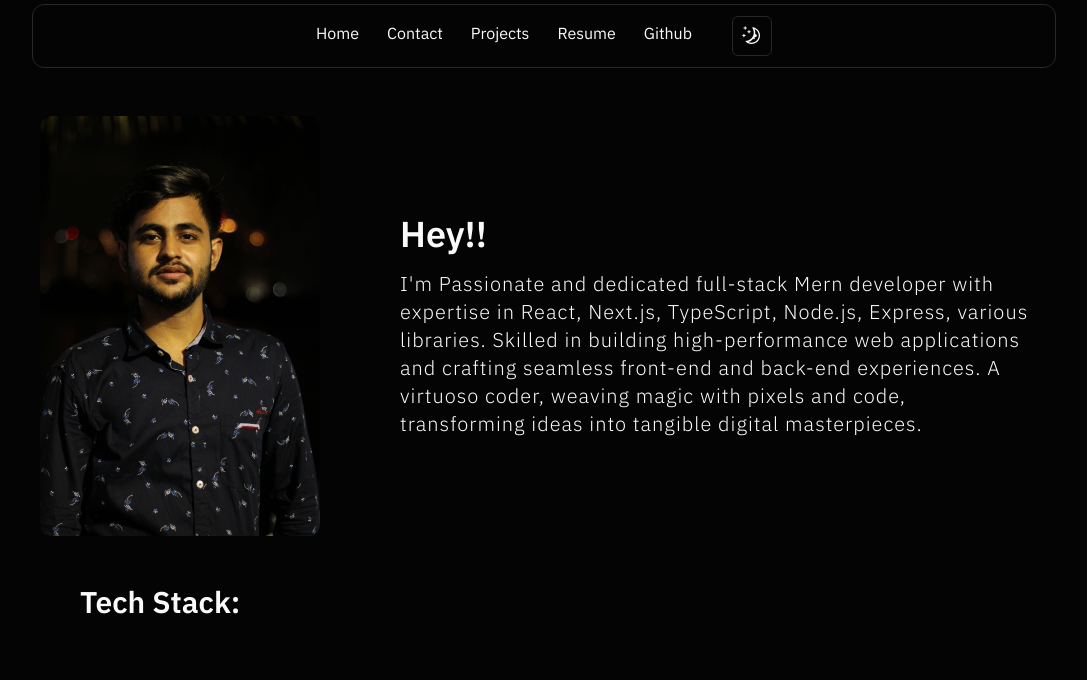
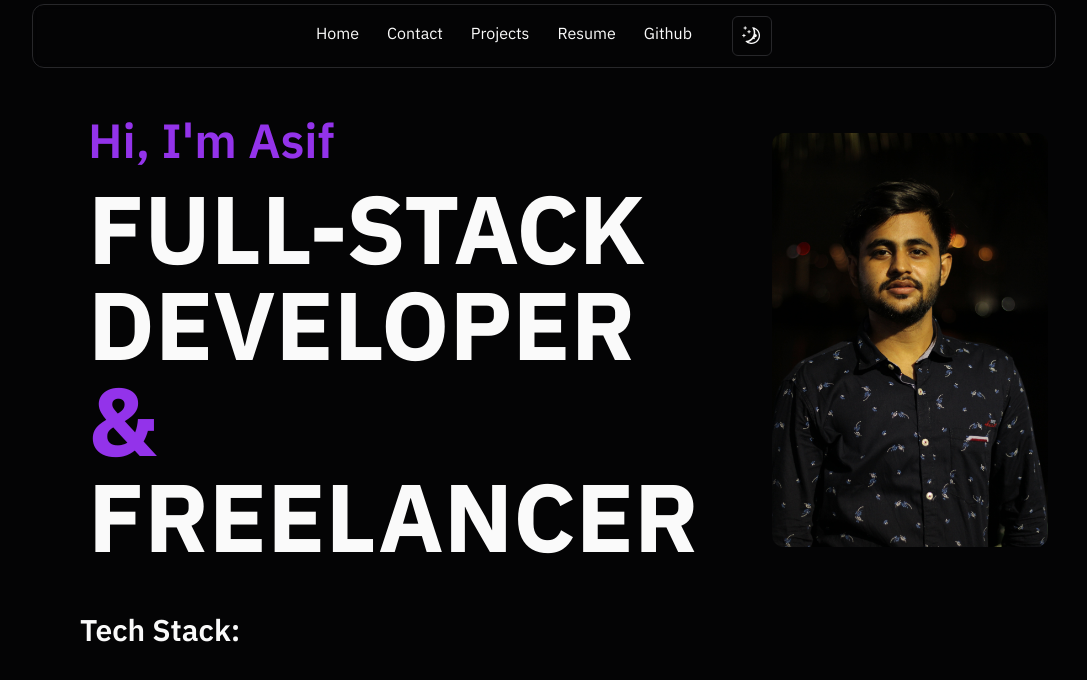
Before and after one commit to Asif-28/asif-portfolio, a Next.js app: page / in a window 1280 px wide. Shown: the top 680 px of the page, without its empty margins (96-1183 px from the left). Built offline with nearby package versions, Linux system fonts and the light colour scheme.

Commit message:
about sec

```diff
--- a/src/components/sections/HomePage/About.tsx
+++ b/src/components/sections/HomePage/About.tsx
@@ -7,13 +7,32 @@ import EmailIcon from "@mui/icons-material/Email";
 const About = () => {
   return (
     <section className="section ">
-      <div className="absolute  sm:hidden ml-1 bg-slate-300 dark:bg-slate-600 backdrop-blur-sm flex flex-col items-center justify-between gap-6 h-48 py-4 rounded-xl w-8 mt-20">
+      <div className="absolute sm:hidden ml-1 bg-slate-300 dark:bg-slate-600 backdrop-blur-sm flex flex-col items-center justify-between gap-6 h-48 py-4 rounded-xl w-8 mt-20">
         <InstagramIcon className="cursor-pointer" sx={{ fontSize: "1.4rem" }} />
         <GitHubIcon className="cursor-pointer" sx={{ fontSize: "1.4rem" }} />
         <LinkedInIcon className="cursor-pointer" sx={{ fontSize: "1.4rem" }} />
         <EmailIcon className="cursor-pointer" sx={{ fontSize: "1.4rem" }} />
       </div>
       <div className="flex flex-col sm:flex-row justify-center items-center gap-8 py-8 sm:py-12 sm:px-2">
+        <div className="sm:w-4/6 px-3 space ">
+          <h1 className="text-2xl sm:text-5xl pb-4 font-semibold text-purple-600">
+            Hi, I&apos;m Asif
+          </h1>
+          <div className="uppercase text-4xl md:text-8xl font-extrabold">
+            <p className="">Full-Stack Developer</p>
+            <p className="text-purple-600">&</p>
+            <p>Freelancer</p>
+          </div>
+          {/* <p className="text-[15px] sm:text-xl tracking-wider leading-relaxed font-light">
+            I&apos;m Passionate and dedicated full-stack Mern developer with
+            expertise in React, Next.js, TypeScript, Node.js, Express, various
+            libraries. Skilled in building high-performance web applications and
+            crafting seamless front-end and back-end experiences. A virtuoso
+            coder, weaving magic with pixels and code, transforming ideas into
+            tangible digital masterpieces.
+          </p> */}
+        </div>
+        <div>
           <Image
             className="rounded-xl hidden sm:block"
             height={200}
@@ -28,16 +47,6 @@ const About = () => {
             src={`/IMG_7155.JPG`}
             alt="image-portfolio"
           />
-        <div className="sm:w-4/6 px-3 space">
-          <h1 className="text-2xl sm:text-4xl pb-4 font-semibold">Hey!!</h1>
-          <p className="text-[15px] sm:text-xl tracking-wider leading-relaxed font-light">
-            I&apos;m Passionate and dedicated full-stack Mern developer with
-            expertise in React, Next.js, TypeScript, Node.js, Express, various
-            libraries. Skilled in building high-performance web applications and
-            crafting seamless front-end and back-end experiences. A virtuoso
-            coder, weaving magic with pixels and code, transforming ideas into
-            tangible digital masterpieces.
-          </p>
         </div>
       </div>
       <div></div>
```
Also changed, not shown: 1 other file (tests, documents, lock files or other folders). Lines whose indentation alone changed are shown as unchanged.
